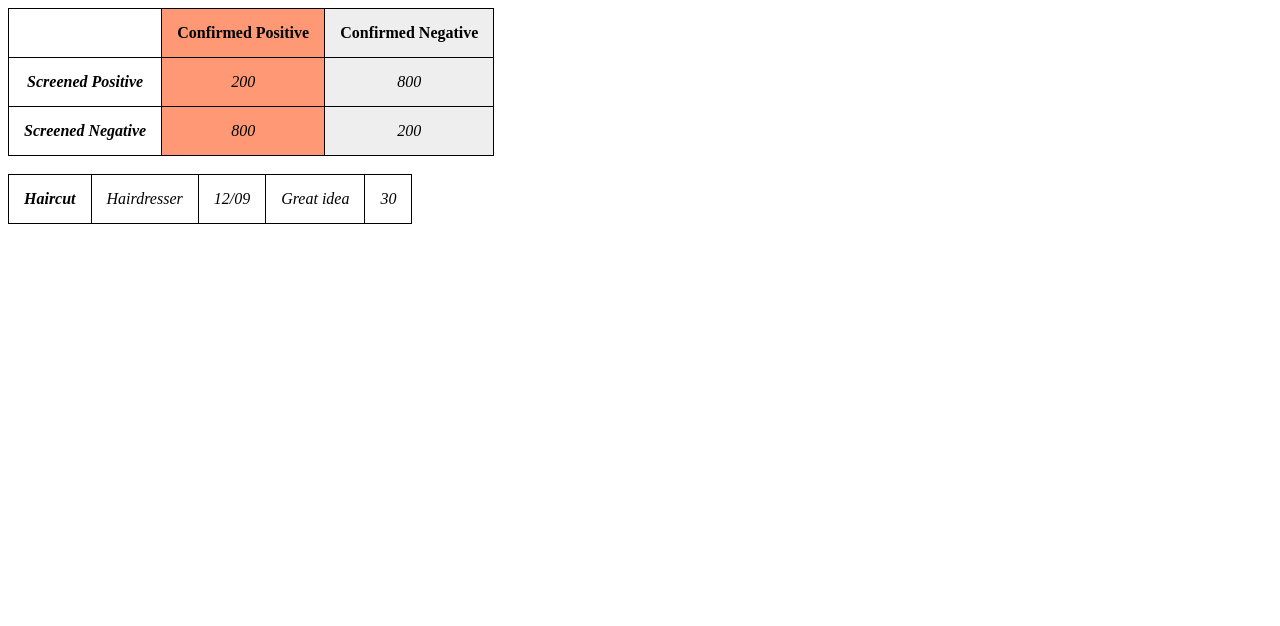
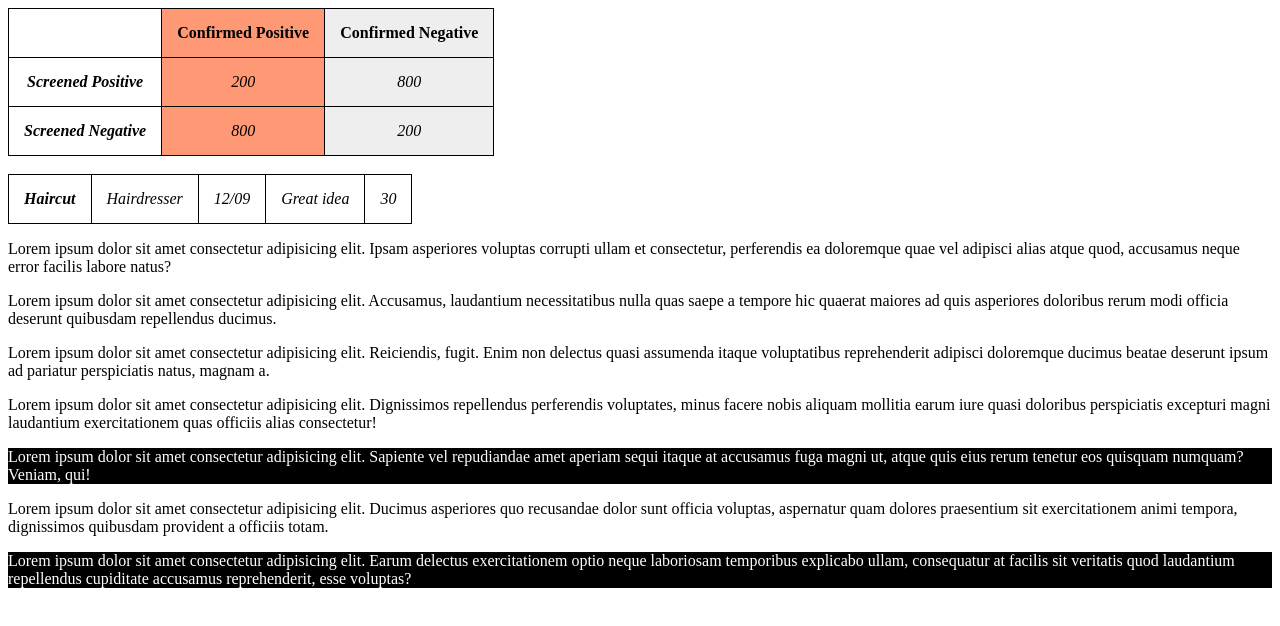
Before and after one commit to lamideolaniyan/random2, a plain HTML site: page index.html in a window 1280 px wide. Drawn offline with Linux system fonts and the light colour scheme.

Commit message:
working with CSS selectors

```diff
--- a/index.html
+++ b/index.html
@@ -23,13 +23,13 @@
 
 			<thead>
 				<tr>
-					<th>&nbsp;</th>
+					<th class="small">&nbsp;</th>
 					<th>Confirmed Positive</th>
 					<th>Confirmed Negative</th>
 				</tr>
 			</thead>
 
-			<tr>
+			<tr class="table">
 				<th>Screened Positive</th>
 				<td>200</td>
 				<td>800</td>
@@ -72,6 +72,53 @@
 			</tr>
 		</table> -->
 
+		<div class="table">
+			<p>
+				Lorem ipsum dolor sit amet consectetur adipisicing elit. Ipsam
+				asperiores voluptas corrupti ullam et consectetur, perferendis ea
+				doloremque quae vel adipisci alias atque quod, accusamus neque error
+				facilis labore natus?
+			</p>
+			<p>
+				Lorem ipsum dolor sit amet consectetur adipisicing elit. Accusamus,
+				laudantium necessitatibus nulla quas saepe a tempore hic quaerat maiores
+				ad quis asperiores doloribus rerum modi officia deserunt quibusdam
+				repellendus ducimus.
+			</p>
+			<p>
+				Lorem ipsum dolor sit amet consectetur adipisicing elit. Reiciendis,
+				fugit. Enim non delectus quasi assumenda itaque voluptatibus
+				reprehenderit adipisci doloremque ducimus beatae deserunt ipsum ad
+				pariatur perspiciatis natus, magnam a.
+			</p>
+			<p>
+				Lorem ipsum dolor sit amet consectetur adipisicing elit. Dignissimos
+				repellendus perferendis voluptates, minus facere nobis aliquam mollitia
+				earum iure quasi doloribus perspiciatis excepturi magni laudantium
+				exercitationem quas officiis alias consectetur!
+			</p>
+			<p>
+				Lorem ipsum dolor sit amet consectetur adipisicing elit. Sapiente vel
+				repudiandae amet aperiam sequi itaque at accusamus fuga magni ut, atque
+				quis eius rerum tenetur eos quisquam numquam? Veniam, qui!
+			</p>
+		</div>
+
+		<aside class="tb">
+			<p>
+				Lorem ipsum dolor sit amet consectetur adipisicing elit. Ducimus
+				asperiores quo recusandae dolor sunt officia voluptas, aspernatur quam
+				dolores praesentium sit exercitationem animi tempora, dignissimos
+				quibusdam provident a officiis totam.
+			</p>
+			<p>
+				Lorem ipsum dolor sit amet consectetur adipisicing elit. Earum delectus
+				exercitationem optio neque laboriosam temporibus explicabo ullam,
+				consequatur at facilis sit veritatis quod laudantium repellendus
+				cupiditate accusamus reprehenderit, esse voluptas?
+			</p>
+		</aside>
+
 		<script src="app.js"></script>
 	</body>
 </html>
--- a/style.css
+++ b/style.css
@@ -18,3 +18,9 @@ td::selection {
 tbody {
 	font-style: italic;
 }
+
+.table p:last-of-type,
+aside.tb p:last-of-type {
+	background-color: black;
+	color: #fff;
+}
```
